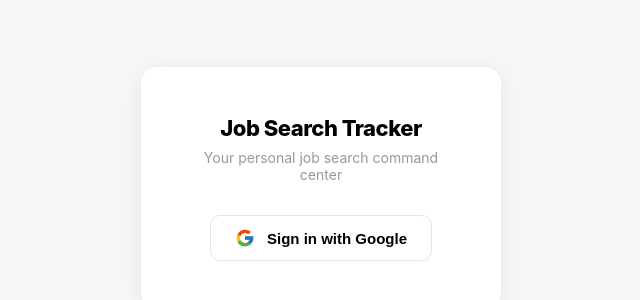
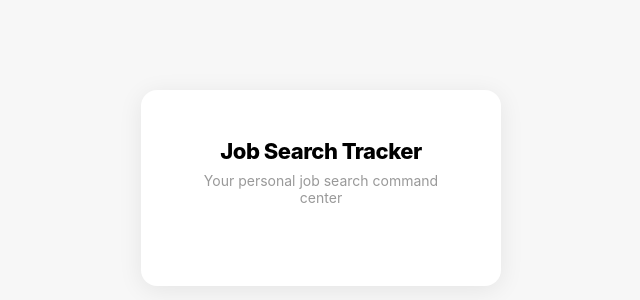
Before and after one commit to laurelyano/job-search-tracker, a React (Vite) app: page / in a window 1280 px wide. Shown: the part 212-512 px from the top of the page, without its empty margins (319-959 px from the left). Built offline with nearby package versions, Linux system fonts and the light colour scheme; no server answers.

Commit message:
change to google auth instead of firebase

```diff
--- a/index.html
+++ b/index.html
@@ -12,5 +12,6 @@
   <body>
     <div id="root"></div>
     <script type="module" src="/src/main.jsx"></script>
+    <script src="https://accounts.google.com/gsi/client" async defer></script>
   </body>
 </html>
--- a/src/App.jsx
+++ b/src/App.jsx
@@ -1,6 +1,6 @@
 import { useState, useEffect } from 'react'
-import { onAuthStateChanged, signInWithPopup, signOut } from 'firebase/auth'
-import { auth, provider } from './firebase'
+import { onAuthStateChanged, signInWithCredential, GoogleAuthProvider, signOut } from 'firebase/auth'
+import { auth } from './firebase'
 import Sidebar from './components/Sidebar'
 import CalendarPage from './components/CalendarPage'
 import ApplicationsPage from './components/ApplicationsPage'
@@ -30,7 +30,23 @@ export default function App() {
     })
   }, [])
 
-  const login = () => signInWithPopup(auth, provider)
+  const handleGoogleCredential = async (response) => {
+    const credential = GoogleAuthProvider.credential(response.credential)
+    await signInWithCredential(auth, credential)
+  }
+
+  useEffect(() => {
+    if (user || loading) return
+    if (!window.google) return
+    window.google.accounts.id.initialize({
+      client_id: import.meta.env.VITE_GOOGLE_CLIENT_ID,
+      callback: handleGoogleCredential,
+    })
+    window.google.accounts.id.renderButton(
+      document.getElementById('google-signin-btn'),
+      { theme: 'outline', size: 'large', text: 'sign_in_with', shape: 'rectangular' }
+    )
+  }, [user, loading])
   const logout = () => signOut(auth)
 
   if (loading) return (
@@ -44,17 +60,7 @@ export default function App() {
       <div style={{ background:'#fff', borderRadius:16, padding:'48px 40px', boxShadow:'0 4px 24px rgba(0,0,0,0.08)', textAlign:'center', maxWidth:360, width:'90%' }}>
         <div style={{ fontSize:22, fontWeight:800, letterSpacing:'-0.5px', marginBottom:8 }}>Job Search Tracker</div>
         <div style={{ fontSize:14, color:'#999', marginBottom:32 }}>Your personal job search command center</div>
-        <button onClick={login} style={{ display:'flex', alignItems:'center', gap:12, background:'#fff', border:'1.5px solid #e5e5e5', borderRadius:10, padding:'12px 24px', fontSize:15, fontWeight:600, cursor:'pointer', margin:'0 auto', transition:'box-shadow .2s' }}
-          onMouseEnter={e => e.currentTarget.style.boxShadow='0 2px 12px rgba(0,0,0,0.1)'}
-          onMouseLeave={e => e.currentTarget.style.boxShadow='none'}>
-          <svg width="20" height="20" viewBox="0 0 48 48">
-            <path fill="#FFC107" d="M43.6 20H24v8h11.3C33.7 33.1 29.3 36 24 36c-6.6 0-12-5.4-12-12s5.4-12 12-12c3 0 5.8 1.1 7.9 3l5.7-5.7C34.1 6.5 29.3 4 24 4 12.9 4 4 12.9 4 24s8.9 20 20 20c11 0 19.7-8 19.7-20 0-1.3-.1-2.7-.1-4z"/>
-            <path fill="#FF3D00" d="M6.3 14.7l6.6 4.8C14.5 15.1 18.9 12 24 12c3 0 5.8 1.1 7.9 3l5.7-5.7C34.1 6.5 29.3 4 24 4 16.3 4 9.7 8.3 6.3 14.7z"/>
-            <path fill="#4CAF50" d="M24 44c5.2 0 9.9-1.9 13.5-5l-6.2-5.2C29.4 35.6 26.8 36 24 36c-5.2 0-9.6-3-11.2-7.2l-6.6 5.1C9.6 39.6 16.3 44 24 44z"/>
-            <path fill="#1976D2" d="M43.6 20H24v8h11.3c-.9 2.4-2.5 4.4-4.6 5.8l6.2 5.2C40.8 35.7 44 30.3 44 24c0-1.3-.1-2.7-.4-4z"/>
-          </svg>
-          Sign in with Google
-        </button>
+        <div id="google-signin-btn" style={{ display:'flex', justifyContent:'center' }}></div>
       </div>
     </div>
   )
```
